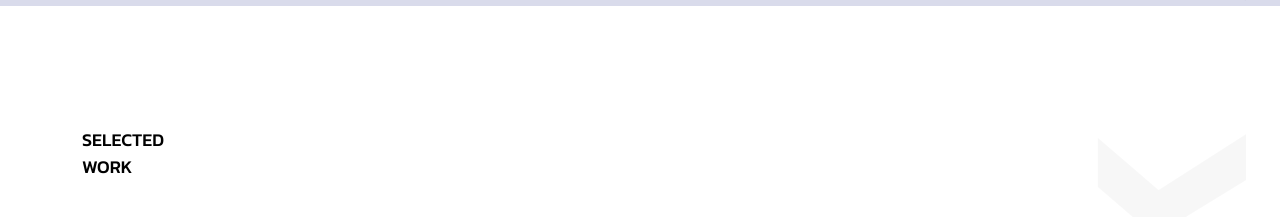
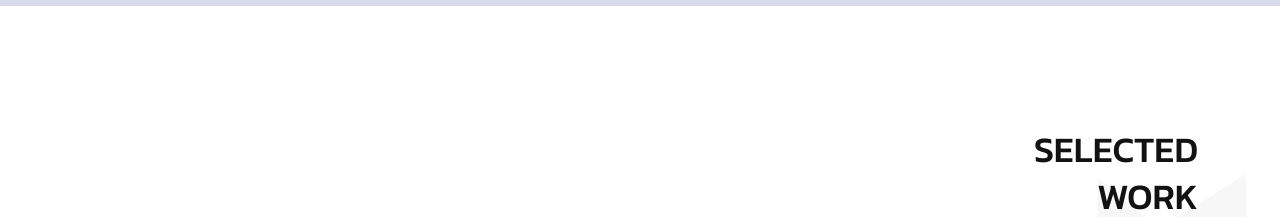
Before and after one commit to devFarhan3/farhanaslam.net, a plain HTML site: page index.html in a window 1280 px wide. Shown: the part 1700-1917 px from the top of the page. Drawn offline with nearby package versions, Linux system fonts and the light colour scheme; some packages are replaced by stand-ins of ours.

Commit message:
heading added

```diff
--- a/index.html
+++ b/index.html
@@ -296,7 +296,7 @@
                     <div class="row">
                       <div class="col-xxl-12">
                         <div class="pp-title-wrap">
-                          <h2 class="pp-title">
+                          <h2 class="pp-slide-title">
                             Selected <br />
                             Work
                           </h2>
```
